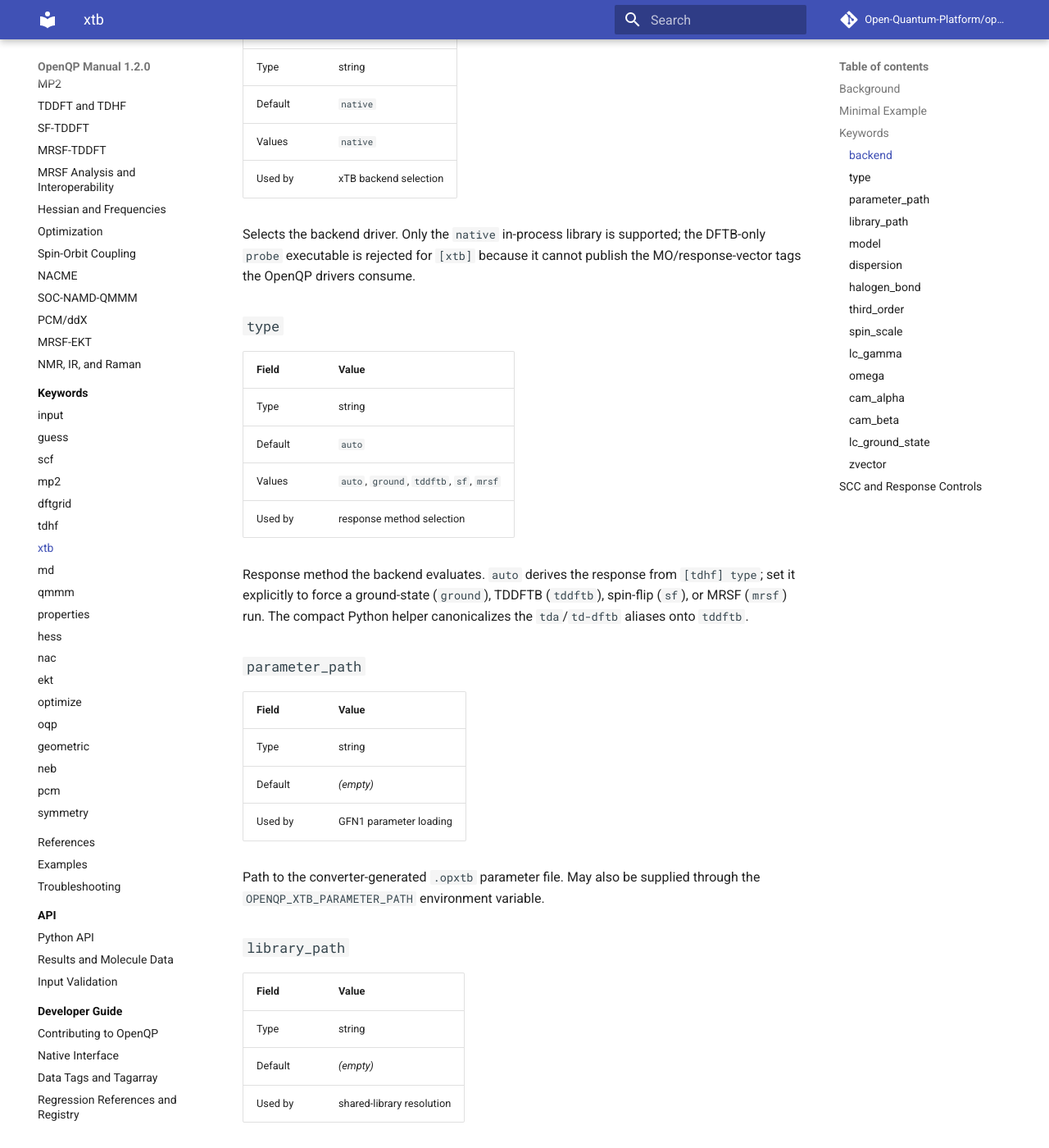
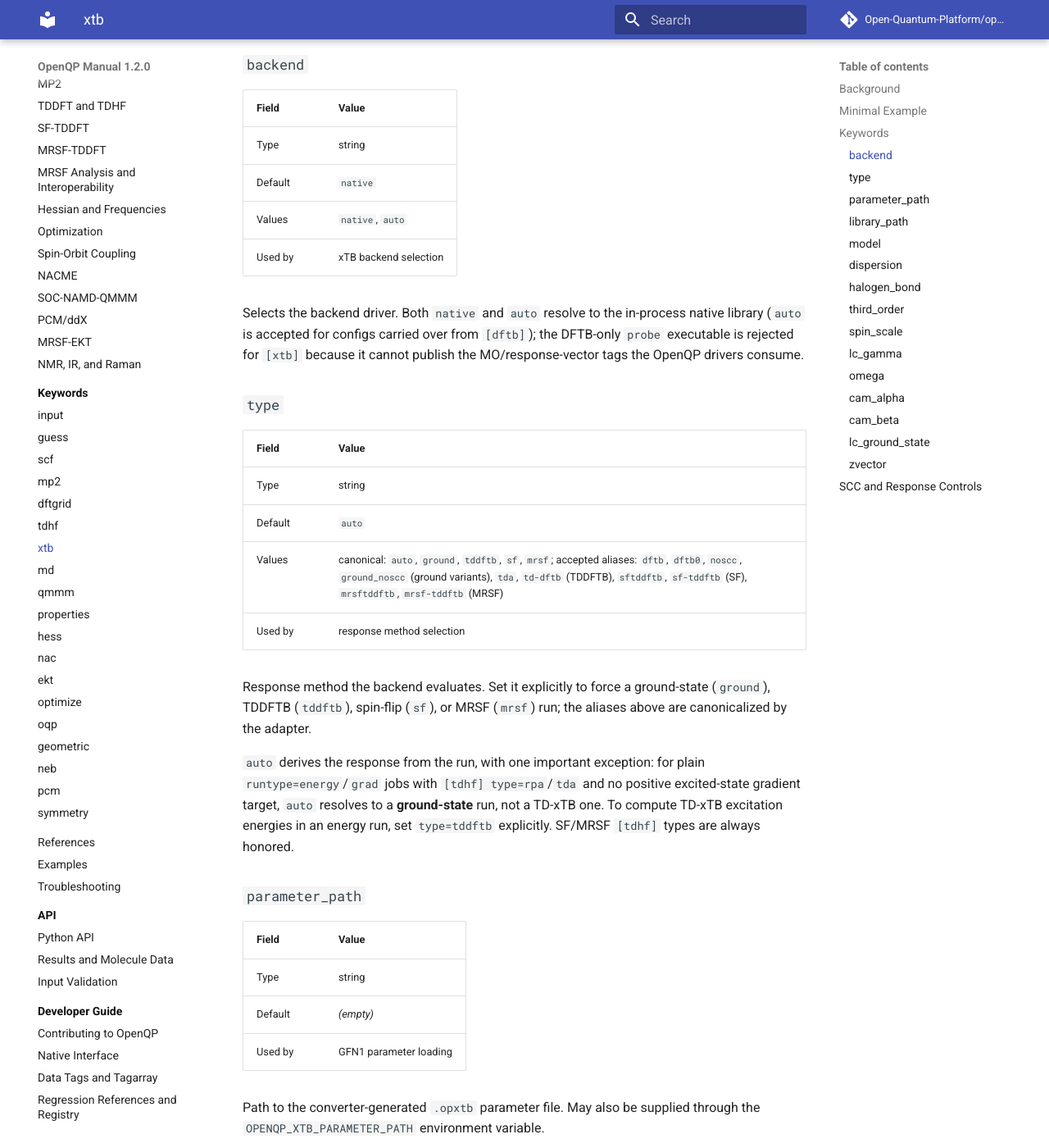
Before and after one commit to Open-Quantum-Platform/openqp-docs, an MkDocs documentation site: the page built from docs/keywords/xtb.md, in a window 1280 px wide and 1400 px high, scrolled down 1604 px. Shown: the whole window at 82% size. Built offline with MkDocs 1.6.1 and Material for MkDocs 9.7.7, drawn with Linux system fonts in a browser that asks for light colours; comment, search, counter and statistics services are not loaded; some of the changed text lies outside the part shown.

Commit message:
docs(xtb): address Codex review — LC opt-in wording, ROHF in Python example, auto fallback, backend/type value sets, response_solver values
- clarify the LC ground-state SCC is opt-in via lc_ground_state (response-only
  LC by default); background text no longer implies full LC-GFN1 by default
- add job.scf(type="rohf") to the Python MRSF example (matches the INI example)
- document type=auto's ground-state fallback for plain energy/grad runs with
  rpa/tda and no excited-state gradient target
- backend accepts native and auto (auto resolves to native)
- list the accepted type aliases the checker canonicalizes
- response_solver values are auto/dense/davidson (no GMRES)

Co-Authored-By: Claude Fable 5 <noreply@anthropic.com>

```diff
--- a/docs/keywords/xtb.md
+++ b/docs/keywords/xtb.md
@@ -18,9 +18,13 @@ job. The backend is an external library (`libopenqp_xtb_c`); when it is not
 installed, `method=xtb` inputs are parsed and validated but cannot execute.
 
 Parameters are read from a converter-generated `.opxtb` file supplied through
-`parameter_path`. Model options default to the full LC-GFN1 Hamiltonian
-(`model=gfn1`, dispersion/halogen-bond/third-order terms on, `spin_scale=1.0`,
-`lc_gamma=ok` with `omega=0.3`).
+`parameter_path`. Model options default to the GFN1 Hamiltonian with the
+long-range correction active in the **response kernel** (`model=gfn1`,
+dispersion/halogen-bond/third-order terms on, `spin_scale=1.0`, `lc_gamma=ok`
+with `omega=0.3`). The **ground-state** SCC uses the LC kernel only when the
+opt-in flag `lc_ground_state=true` is set; that opt-in selects the production
+LC-GFN1 reference described below, and omitting it gives a response-only LC
+setup on a plain GFN1 ground state.
 
 ## Minimal Example
 
@@ -53,6 +57,7 @@ from oqp.openqp import OpenQP
 
 job = OpenQP("xtb_keywords")
 job.molecule(geometry="water", charge=0, multiplicity=3)
+job.scf(type="rohf")   # MRSF needs the ROHF high-spin reference
 job.xtb(
     response_type="mrsf",
     nstate=3,
@@ -74,12 +79,13 @@ for MRSF-TDDFT(B).
 | --- | --- |
 | Type | string |
 | Default | `native` |
-| Values | `native` |
+| Values | `native`, `auto` |
 | Used by | xTB backend selection |
 
-Selects the backend driver. Only the `native` in-process library is supported;
-the DFTB-only `probe` executable is rejected for `[xtb]` because it cannot
-publish the MO/response-vector tags the OpenQP drivers consume.
+Selects the backend driver. Both `native` and `auto` resolve to the in-process
+native library (`auto` is accepted for configs carried over from `[dftb]`); the
+DFTB-only `probe` executable is rejected for `[xtb]` because it cannot publish
+the MO/response-vector tags the OpenQP drivers consume.
 
 ### `type`
 
@@ -87,13 +93,18 @@ publish the MO/response-vector tags the OpenQP drivers consume.
 | --- | --- |
 | Type | string |
 | Default | `auto` |
-| Values | `auto`, `ground`, `tddftb`, `sf`, `mrsf` |
+| Values | canonical: `auto`, `ground`, `tddftb`, `sf`, `mrsf`; accepted aliases: `dftb`, `dftb0`, `noscc`, `ground_noscc` (ground variants), `tda`, `td-dftb` (TDDFTB), `sftddftb`, `sf-tddftb` (SF), `mrsftddftb`, `mrsf-tddftb` (MRSF) |
 | Used by | response method selection |
 
-Response method the backend evaluates. `auto` derives the response from
-`[tdhf] type`; set it explicitly to force a ground-state (`ground`), TDDFTB
-(`tddftb`), spin-flip (`sf`), or MRSF (`mrsf`) run. The compact Python helper
-canonicalizes the `tda`/`td-dftb` aliases onto `tddftb`.
+Response method the backend evaluates. Set it explicitly to force a
+ground-state (`ground`), TDDFTB (`tddftb`), spin-flip (`sf`), or MRSF (`mrsf`)
+run; the aliases above are canonicalized by the adapter.
+
+`auto` derives the response from the run, with one important exception: for
+plain `runtype=energy`/`grad` jobs with `[tdhf] type=rpa`/`tda` and no positive
+excited-state gradient target, `auto` resolves to a **ground-state** run, not a
+TD-xTB one. To compute TD-xTB excitation energies in an energy run, set
+`type=tddftb` explicitly. SF/MRSF `[tdhf]` types are always honored.
 
 ### `parameter_path`
 
@@ -242,7 +253,8 @@ The SCC solver and the excited-state response reader accept the same tuning
 keys as `[dftb]`: `scc_tolerance`, `scc_mixer`, `scc_mixing`, `scc_history`,
 `scc_max_step`, `max_scc_iterations` for the ground-state SCC, and
 `response_tolerance`, `response_max_iterations`, `response_max_subspace`,
-`response_solver` for the Davidson/GMRES response. The MRSF spin-pairing and
+`response_solver` for the response eigensolver (`response_solver` accepts
+`auto`, `dense`, or `davidson`). The MRSF spin-pairing and
 shift controls `spc`, `spc_coco`, `spc_ovov`, `spc_coov`,
 `mrsf_shift_oo`/`_co`/`_ov`/`_cv`, `spin_complete`, `reference_multiplicity`,
 and `target_multiplicity` mirror the `[tdhf]` MRSF options, and `timeout`
```
